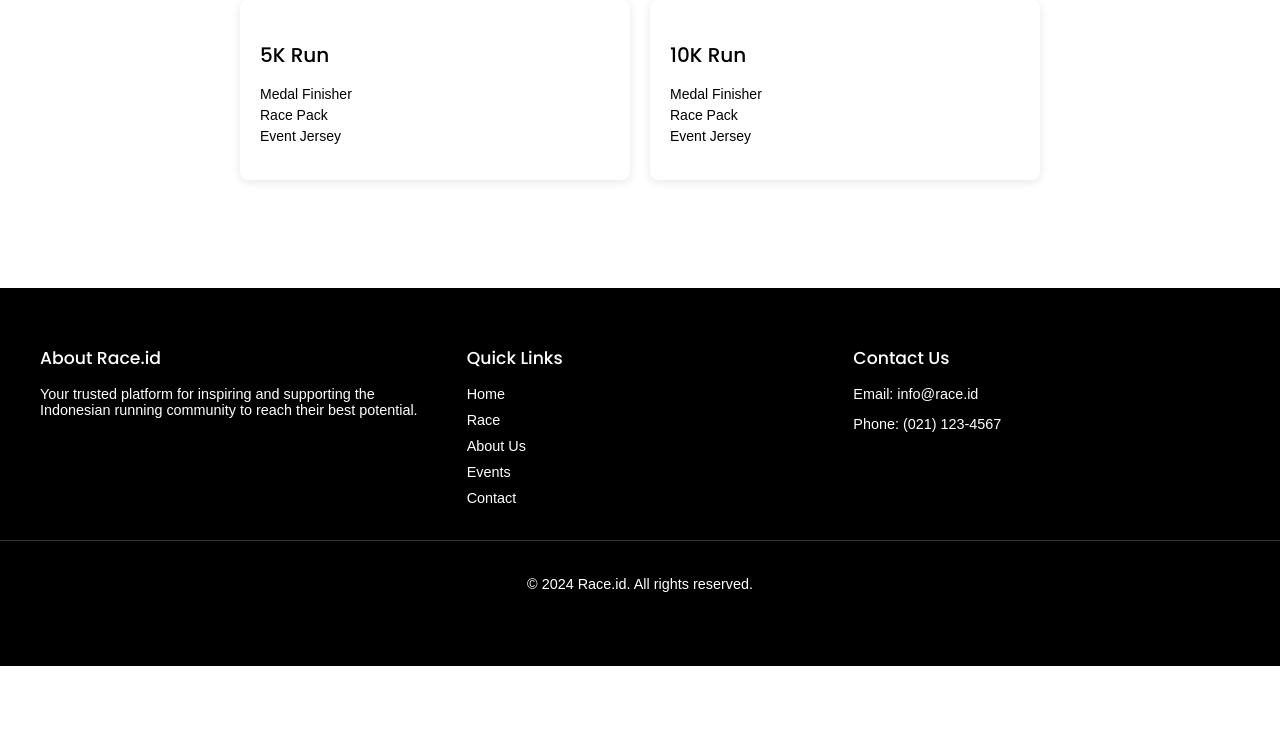
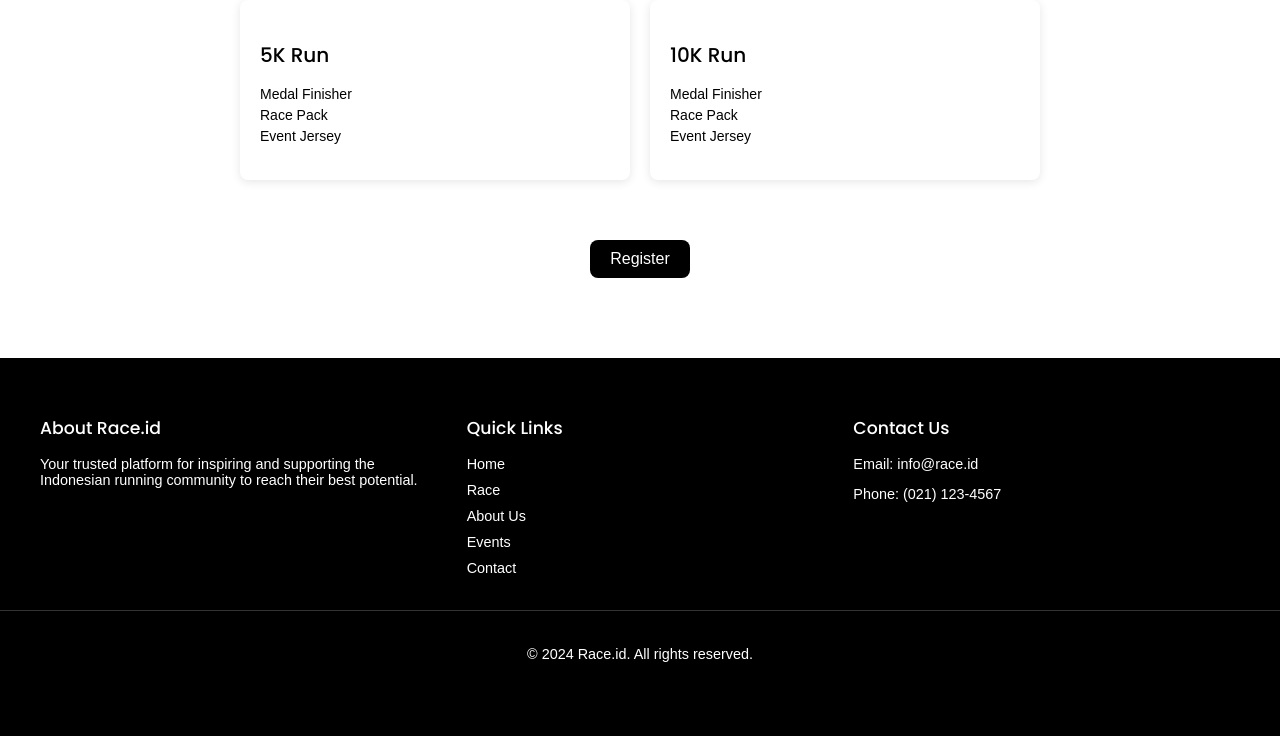
Before and after one commit to AutisticKao/Race-id-experimental-test, a PHP site: page /race-details.php in a window 1280 px wide. Shown: the part 859-1595 px from the top of the page. Before the commit the page ends 1525 px from the top, so only its background shows below. Run offline with PHP 8.4, Linux system fonts and the light colour scheme.

Commit message:
Update race-details.php

```diff
--- a/race-details.php
+++ b/race-details.php
@@ -44,12 +44,11 @@
                 </div>
             </div>
 
-            <!-- Register Button -->
-            <div class="register-section fade-in">
-                <a href="https://salonpasrun.com/register" target="_blank" class="register-btn">
-                    Register Now
-                </a>
-            </div>
+            <div class="category-link">
+        <a href="https://salonpasletsmove.com/registrasi" target="_blank" class="link-btn">Register</a>
+    </div>
+</div>
+
         </div>
     </div>
 </main>
@@ -182,6 +181,25 @@ body {
     font-size: 14px;
     margin: 5px 0;
 }
+
+.category-link {
+    text-align: center;
+    margin-top: 20px;
+    margin-bottom: 80px;
+}
+
+.link-btn {
+    display: inline-block;
+    margin-top: 20px;
+    padding: 10px 20px;
+    background-color: #000000 ;
+    color: white;
+    border-radius: 8px;
+    text-decoration: none;
+    font-size: 16px;
+    transition: background 0.3s ease;
+}
+
 </style>
 
 <script>
```
